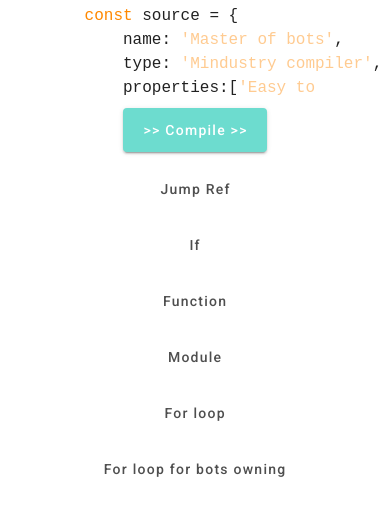
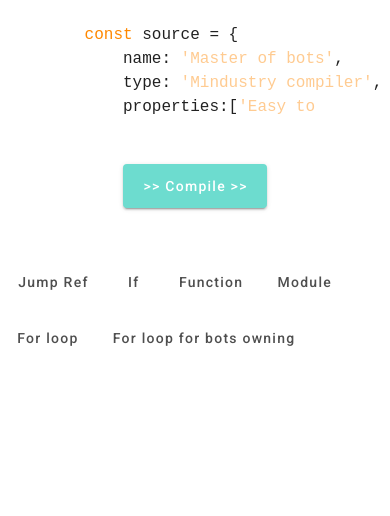
Before and after one commit to Pythux/MindustryCompilerWebSite, a Vue app in the folder front/: page / in a window 390 px wide. Shown: the top 516 px of the page. Built offline with nearby package versions, Linux system fonts and the light colour scheme.

Commit message:
align menu and wrap it on small screen

```diff
--- a/front/src/components/ExempleCode.vue
+++ b/front/src/components/ExempleCode.vue
@@ -3,7 +3,7 @@
         v-model="choice"
         color="#94ebcd"
         group
-        class="d-flex flex-column"
+        class="d-flex"
       >
         <v-btn value="jump">
           Jump Ref
--- a/front/src/components/HomePage.vue
+++ b/front/src/components/HomePage.vue
@@ -21,7 +21,7 @@
                 :loading="loadingCompiling"
                 @click="compileCode"
             >>> Compile >></v-btn>
-            <ExempleCode v-on:choice="changeChoiceCode" />
+            <ExempleCode v-on:choice="changeChoiceCode" class="codeMenu" />
         </v-col>
         <v-col cols="6" md="3" class="d-flex">
             <textarea id="asm" name="asm" readonly></textarea>
@@ -138,11 +138,19 @@ textarea {
     text-transform: none;
 }
 
+.codeMenu {
+    flex-direction: column;
+}
+
 
 @media only screen and (max-width: 960px) {
-  .complieBtn {
-      order: -1;  /* put this first in list */
-  }
+    .complieBtn {
+        order: -1;  /* put this first in list */
+    }
+    .codeMenu {
+        flex-direction: row;
+        flex-wrap: wrap;
+    }
 }
 
 
```
